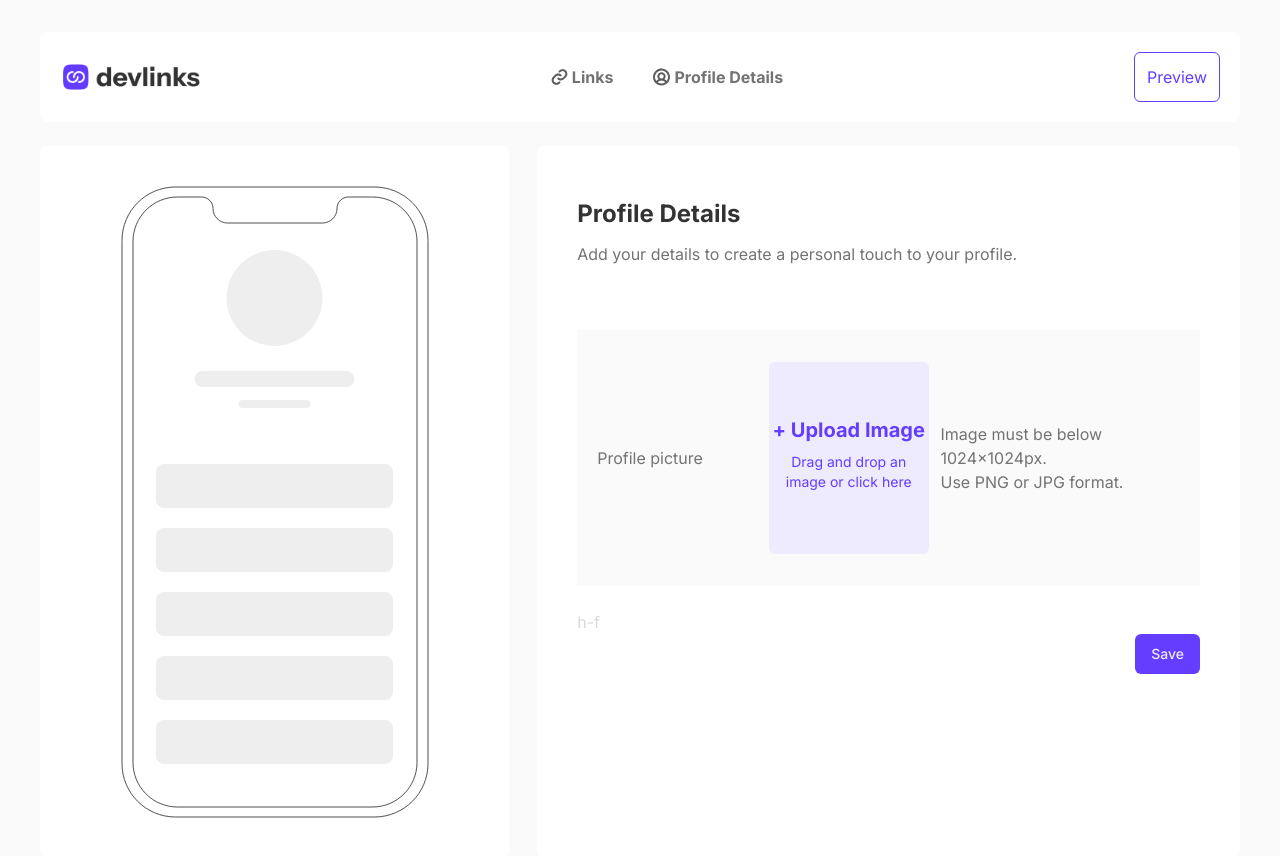
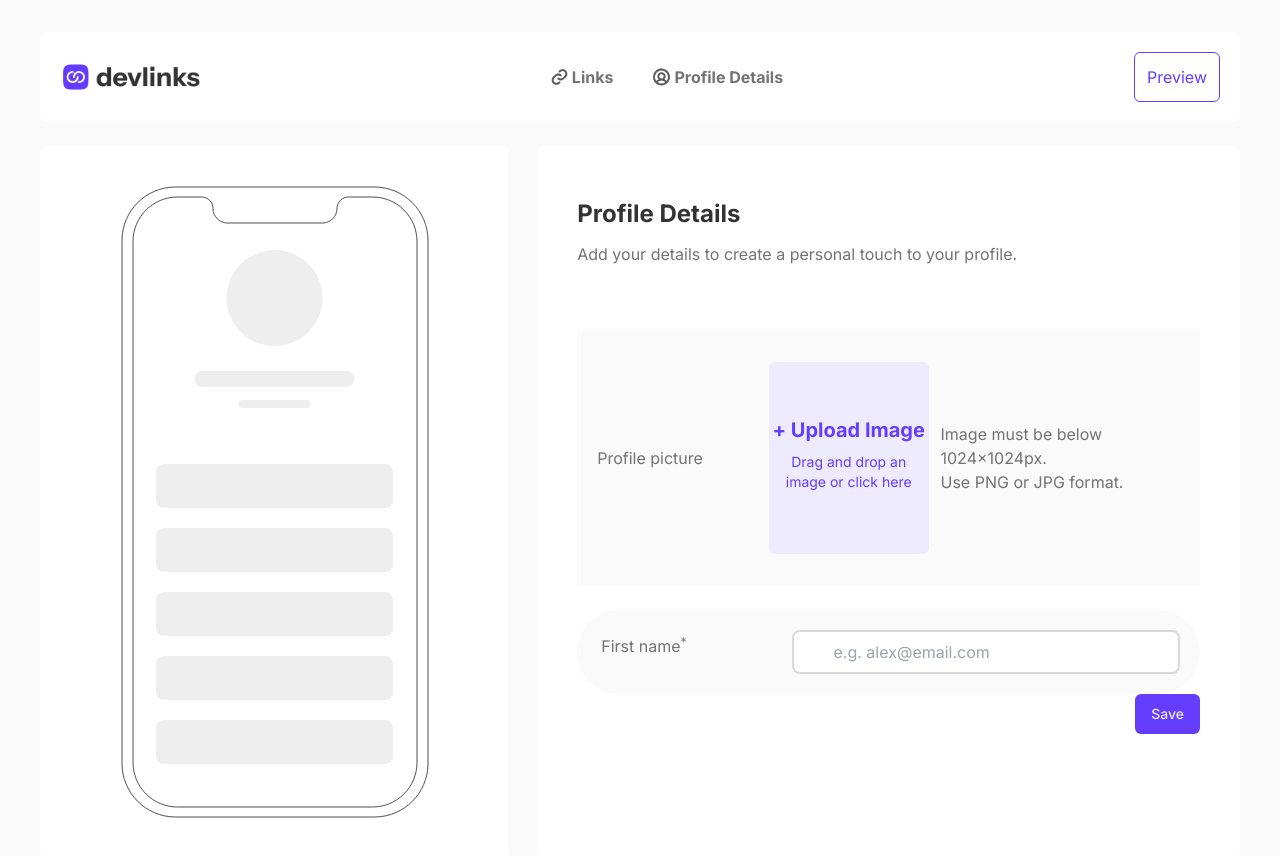
Before and after one commit to Muneerat/Link-sharing-app, a Next.js app: page /profile in a window 1280 px wide. Shown: the top 856 px of the page. Built offline with nearby package versions, Linux system fonts and the light colour scheme.

Commit message:
Add input to the profile page

```diff
--- a/app/Components/Form/inputLabel.tsx
+++ b/app/Components/Form/inputLabel.tsx
@@ -1,7 +1,11 @@
 import React from 'react'
 
-export const InputLabel = () => {
+interface Props{
+  text : string
+}
+
+export const InputLabel = ({text}:Props) => {
   return (
-   <label className='p-1 text-border'>Platform</label>
+   <label className='p-1 text-border'>{text}<sup>*</sup></label>
   )
 }
--- /dev/null
+++ b/app/Components/Form/mainInput.tsx
@@ -0,0 +1,34 @@
+// InputComponent.tsx
+import React, { ChangeEvent, FC, useState } from "react";
+
+interface InputComponentProps {
+  placeholder: string;
+  value: string;
+  className?: string;
+  id?: string;
+  type: string;
+  onChange: (event: ChangeEvent<HTMLInputElement>) => void;
+}
+
+const MainInput: FC<InputComponentProps> = ({ placeholder,id,className,value, onChange, type, ...props }) => {
+  const handleChange = (event: ChangeEvent<HTMLInputElement>) => {
+    onChange(event);
+  };
+
+  return (
+
+      <input
+        className={`border-2 border-foreground outline-none rounded-lg p-2 md:pl-10 pl-6 focus:border-primary ${className}`}
+        type={type}
+        onChange={handleChange}
+        placeholder={placeholder}
+        value={value}
+        id={id}
+        min={2}
+        {...props}
+
+      />
+  );
+};
+
+export default MainInput;
--- a/app/profile/page.tsx
+++ b/app/profile/page.tsx
@@ -1,5 +1,5 @@
 "use client";
-import React, { useState } from "react";
+import React, { FormEvent, useState } from "react";
 import {
   Phone,
   HandPhone,
@@ -27,8 +27,15 @@ import options from "../Components/Options";
 import { ErrorMessage } from "../Components/error";
 import Layout from "../Components/layout";
 import { ImageUpload } from "../Components/imageUpload";
+import Input from "../Components/Form/Input";
+import { CiMail } from "react-icons/ci";
+import MainInput from "../Components/Form/mainInput";
 
 const Profile = () => {
+  const [profileError, setProfileError] = useState({
+    name: "",
+    email: '' ,
+  })
   const [name, setName] = useState("");
   const [showLinks, setShowLinks] = useState(false);
   const [links, setLinks] = useState<{ platform: string; url: string }[]>([]);
@@ -36,7 +43,9 @@ const Profile = () => {
     platform: [],
     url: [],
   });
-  const [file, setFile] = useState(null)
+  const [file, setFile] = useState(null);
+
+  const handleChange = (event: React.ChangeEvent<HTMLInputElement>) => {};
 
   // Add links
   // const handleAddLinks = () => {
@@ -123,6 +132,16 @@ const Profile = () => {
 
     console.log("Form submitted successfully!", links);
   };
+  const handleValidation = (event: FormEvent) => {
+    event.preventDefault();
+    const newErrors = {
+      name: '',
+      email: '',
+    }
+    if(!name.trim()){
+      newErrors.name = "Name is required"
+    }
+  }
 
   return (
     <Layout>
@@ -241,17 +260,31 @@ const Profile = () => {
             <div className=" w-2/6">
               <p>Profile picture</p>
             </div>
-           <ImageUpload setFile={setFile} files={file } className=''/>
+            <ImageUpload setFile={setFile} files={file} className="" />
             <div className=" w-3/6 ">
               Image must be below 1024x1024px. <br></br> Use PNG or JPG format.
             </div>
           </div>
-          h-f
+          <form onSubmit={handleValidation}>
+            <div className=" bg-background rounded-full p-5 w-full">
+              <div className="flex justify-between">
+                <InputLabel text="First name" />
+                <MainInput
+                  onChange={handleChange}
+                  placeholder="e.g. alex@email.com"
+                  value={name}
+                  id="name"
+                  type="name"
+                  className={`w-4/6`}
+                />
+              </div>
+            </div>
           <div className="flex justify-end">
             <Button className="text-secondary w-full sm:w-fit bg-primary hover:bg-primary-foreground">
               Save
             </Button>
           </div>
+          </form>
           {/* </>
         )} */}
         </div>
```
